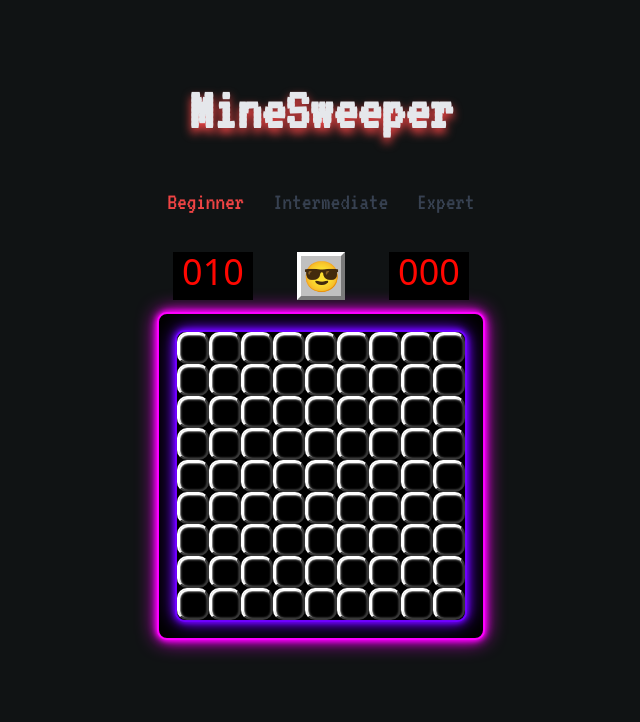
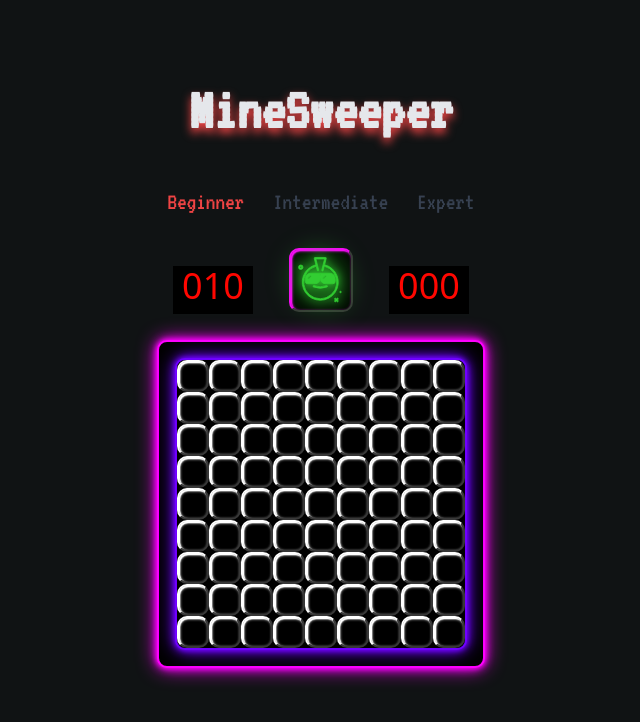
Before and after one commit to ejcontrerast/minesweeper, a React (Vite) app: page / in a window 1280 px wide. Shown: the top 722 px of the page, without its empty margins (319-959 px from the left). Built offline with nearby package versions, Linux system fonts and the light colour scheme.

Commit message:
feat: svg faces are now working with different and customizable colors

```diff
--- a/src/components/Face.tsx
+++ b/src/components/Face.tsx
@@ -1,5 +1,5 @@
 import React, { useEffect } from "react";
-import { Face as FaceEnum } from './utils';
+import { FaceComponents, FaceType } from './utils';
 import { generateCells } from './cellsGenerator';
 import { Cell } from './utils';
 import { GameLevel, GAME_CONFIGS } from './utils';
@@ -21,21 +21,21 @@ interface FaceProps {
 }
 
 const Face: React.FC<FaceProps> = ({live, setLive, setTime, setCells, lost, setLost, won, setWon, setBombCounter, rows, cols, bombs, level}) => {
-    const [face, setFace] = React.useState<FaceEnum>(FaceEnum.Smile);
+    const [face, setFace] = React.useState<FaceType>("Smile");
 
     useEffect(() => {
       const handleMousedown = (e: MouseEvent): void => {
 
         const boardElement = document.querySelector('.board-container');
         if (boardElement?.contains(e.target as Node)) {
-          setFace(FaceEnum.Oh);
+          setFace("Oh");
         }
       }
 
       const handleMouseup = (e: MouseEvent): void => {
         const boardElement = document.querySelector('.board-container');
         if (boardElement?.contains(e.target as Node)) {
-          setFace(FaceEnum.Smile);
+          setFace("Smile");
         }
       }
 
@@ -61,17 +61,17 @@ const Face: React.FC<FaceProps> = ({live, setLive, setTime, setCells, lost, setL
 
     useEffect(() => {
         if (lost) {
-          setFace(FaceEnum.Lost);
+          setFace("Lost");
         } else if (live) {
-          setFace(FaceEnum.Smile);
+          setFace("Smile");
         } else {
-          setFace(FaceEnum.Won);
+          setFace("Won");
         }
       }, [lost, live]);
 
     useEffect(() => {
         if (won) {
-          setFace(FaceEnum.Won);
+          setFace("Won");
           setLive(false);
         }
       }, [won]);
@@ -79,13 +79,12 @@ const Face: React.FC<FaceProps> = ({live, setLive, setTime, setCells, lost, setL
 
     return (
         <main className= "">
-            <div className="bg-[#c0c0c0] border-4 text-3xl
-             border-l-white border-t-white border-r-[#7b7b7b] border-b-[#7b7b7b]
-             active:border-t-[#7b7b7b] active:border-b-white active:border-l-[#7b7b7b] active:border-r-white
-             w-12 h-12 flex items-center justify-center cursor-pointer"
+            <div className="text-3xl mb-5
+             cellBtn active:border-b-neon-color active:border-r-neon-color active:border-t-neon-shade active:border-l-neon-shade
+             !w-16 !h-16 flex items-center justify-center cursor-pointer"
              onClick={handleFaceClick}
              >
-                <span role="img" aria-label="Face">{face}</span>
+                <span role="img" aria-label="Face">{FaceComponents[face]}</span>
             </div>
         </main>
     );
--- /dev/null
+++ b/src/components/svg/Won.tsx
@@ -0,0 +1,15 @@
+import * as React from "react"
+const SvgComponent = (props: React.SVGProps<SVGSVGElement>) => (
+  <svg
+    xmlns="http://www.w3.org/2000/svg"
+    width={800}
+    height={800}
+    viewBox="0 0 64 64"
+    {...props}
+  >
+    <path d="M8 15a3 3 0 1 0-3 3 3.003 3.003 0 0 0 3-3Zm-3 1a1 1 0 1 1 1-1 1 1 0 0 1-1 1ZM36.846 11.737l2.124-8.495A1 1 0 0 0 38 2H24a1 1 0 0 0-.97 1.242l2.124 8.496a23.999 23.999 0 1 0 11.693 0ZM31 57a21.992 21.992 0 0 1-5.362-43.323l1.392 5.565a1 1 0 0 0 1.94-.484L25.28 4h11.44l-3.69 14.758a1 1 0 1 0 1.94.484l1.391-5.566A21.993 21.993 0 0 1 31 57ZM54.7 56.456a1 1 0 0 0-1.414 0l-.767.767-.767-.767a1 1 0 0 0-1.414 1.414l.767.767-.767.767a1 1 0 1 0 1.414 1.414l.767-.767.767.767a1 1 0 1 0 1.414-1.414l-.767-.767.767-.767a1 1 0 0 0 0-1.414Z" />
+    <circle cx={58} cy={48} r={1} />
+    <path d="M39.334 39.37a22.513 22.513 0 0 1-16.669 0 1 1 0 1 0-.783 1.84 24.116 24.116 0 0 0 18.236 0 1 1 0 1 0-.784-1.84ZM43.942 23H18.058A7.066 7.066 0 0 0 11 30.059v3.466A3.478 3.478 0 0 0 14.475 37h9.467A7.066 7.066 0 0 0 31 29.941 7.066 7.066 0 0 0 38.058 37h9.467A3.478 3.478 0 0 0 51 33.525V30.06A7.066 7.066 0 0 0 43.942 23Zm-25.235 4.707-2.5 2.5a1 1 0 0 1-1.414-1.414l2.5-2.5a1 1 0 0 1 1.414 1.414ZM31 26.475A3.436 3.436 0 0 0 30.66 25h.681A3.436 3.436 0 0 0 31 26.475Zm7.707 1.232-2.5 2.5a1 1 0 0 1-1.414-1.414l2.5-2.5a1 1 0 0 1 1.414 1.414Z" />
+  </svg>
+)
+export default SvgComponent
--- a/src/components/utils.tsx
+++ b/src/components/utils.tsx
@@ -1,3 +1,7 @@
+import Won from './svg/Won';
+import Lost from './svg/Dead';
+import Oh from './svg/Oh';
+import Smile from './svg/Smile';
 
 export enum GameLevel {
   BEGINNER = 'Beginner',
@@ -51,12 +55,13 @@ export type Cell = {
   state: CellState;
   red?: boolean
 };
-export enum Face {
-  Smile = "😀",
-  Oh = "😲",
-  Lost = "😵",
-  Won = "😎"
-}
+export const FaceComponents = {
+  Smile: <Smile className="w-12 h-12 neon-svg neon-smile" />,
+  Oh: <Oh className="w-12 h-12 neon-svg neon-oh" />,
+  Lost: <Lost className="w-12 h-12 neon-svg neon-lost" />,
+  Won: <Won className="w-12 h-12 neon-svg neon-won" />,
+} as const; // `as const` ensures the values are read-only literals
+export type FaceType = keyof typeof FaceComponents;
 
 const grabAllAdjacentCells = (cells: Cell[][], rowParam: number, colParam: number)
 : {
--- a/src/index.css
+++ b/src/index.css
@@ -5,6 +5,7 @@
 :root {
   --neon-color: #FF00FF; /* Neon Pink for Default */
   --neon-colortext: #FF00FF; /* Neon Pink for Default */
+  --neon-shade: rgb(56, 56, 56);
 }
 
 
```
